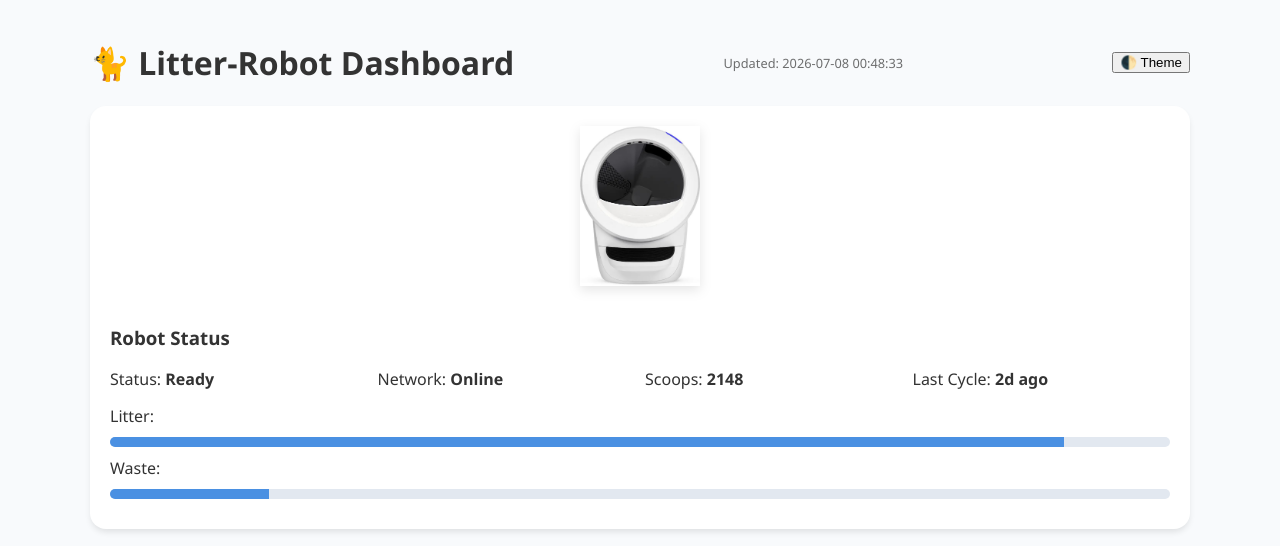
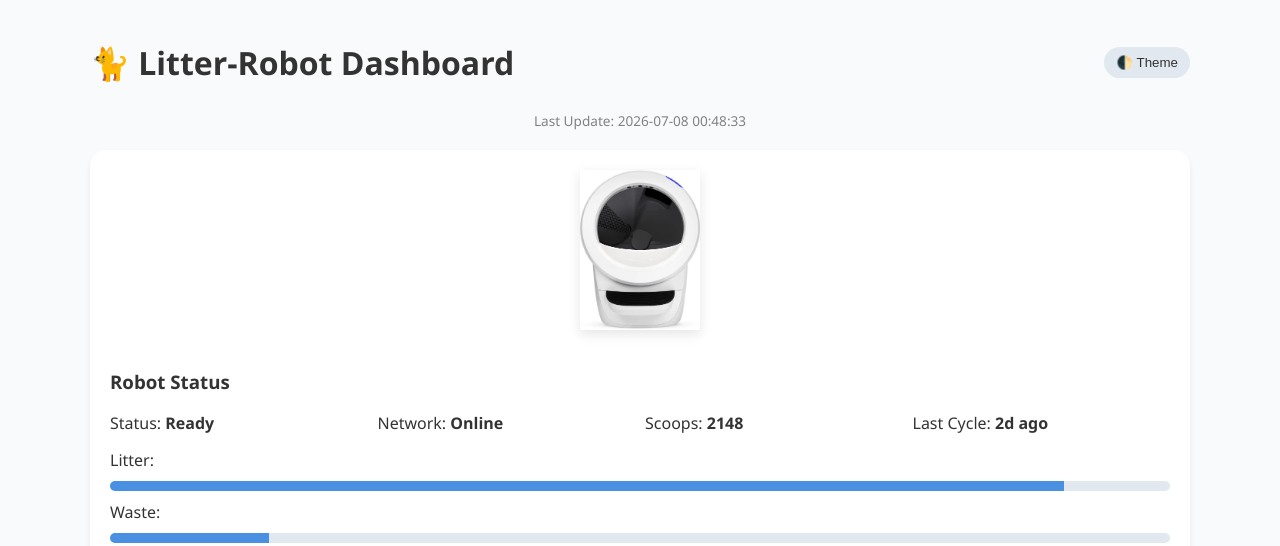
Before and after one commit to Benzino/litter-robot-dashboard, a plain HTML site: page index.html in a window 1280 px wide. Shown: the top 546 px of the page. Drawn offline with nearby package versions, Linux system fonts and the light colour scheme.

Commit message:
Update index.html

```diff
--- a/index.html
+++ b/index.html
@@ -30,12 +30,14 @@
 <body>
 
 <div class="container" style="max-width: 1100px; margin: auto;">
-    <div style="display: flex; justify-content: space-between; align-items: center;">
-        <h1>🐈 Litter-Robot Dashboard</h1>
-        <div style="font-size: 0.8em; opacity: 0.7;">Updated: <span id="lastUpdated">N/A</span></div>
-        <button onclick="toggleDarkMode()" ... >🌓 Theme</button>
-    </div>
+    <div style="display: flex; justify-content: space-between; align-items: center; margin-bottom: 5px;">
+    <h1>🐈 Litter-Robot Dashboard</h1>
+    <button onclick="toggleDarkMode()" style="padding: 8px 12px; border-radius: 20px; border: none; cursor: pointer; background: var(--radio-bg); color: var(--text);">🌓 Theme</button>
+</div>
 
+<div style="text-align: center; font-size: 0.85em; opacity: 0.6; margin-bottom: 20px;">
+    Last Update: <span id="lastUpdated">N/A</span>
+</div>
 
     <!-- Robot Card -->
     <div class="card" style="margin-bottom: 20px;">
```
